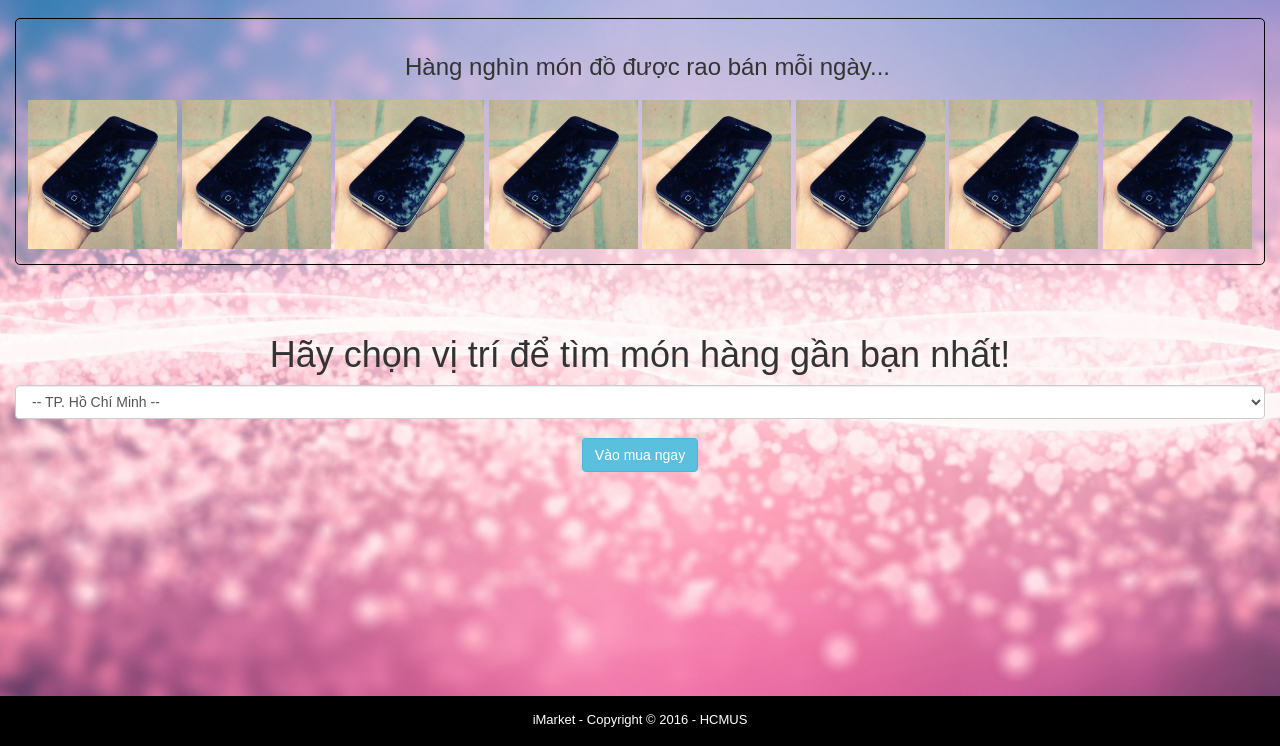
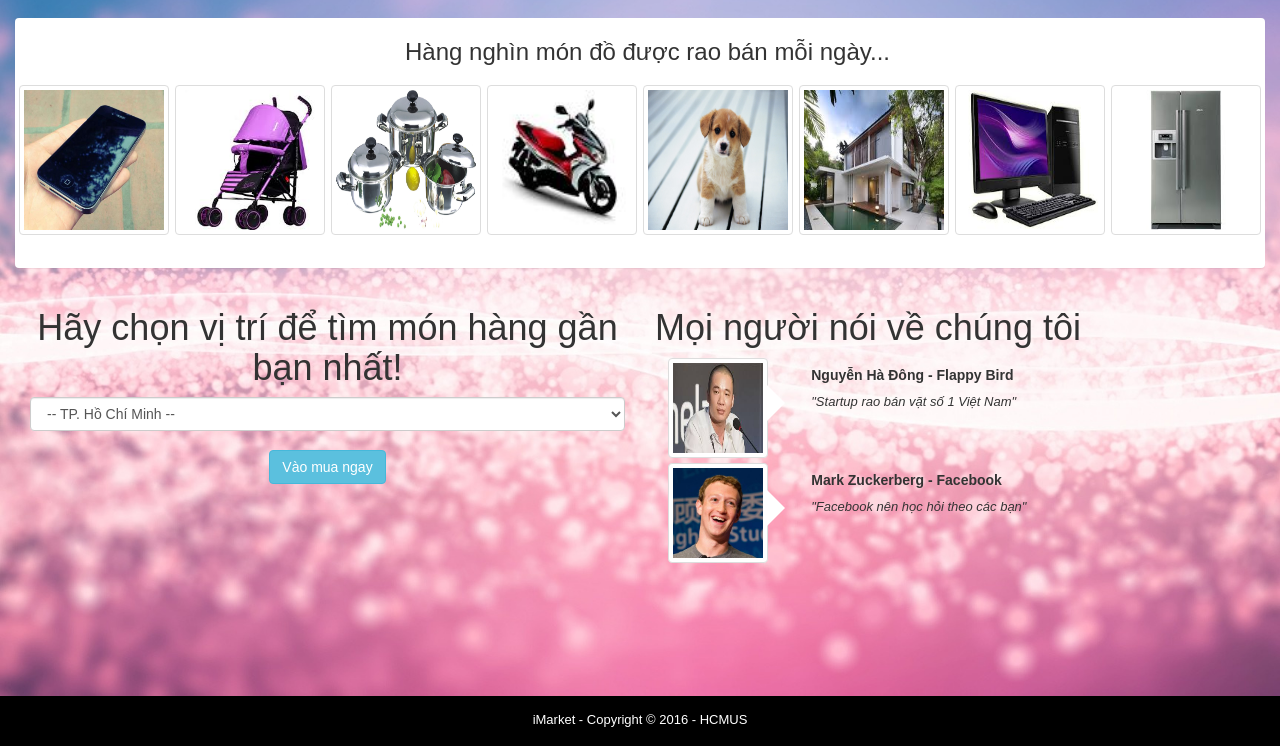
Before and after one commit to 1212087/Do-an, a website: page public/index.html in a window 1280 px wide. Shown: the part 54-800 px from the top of the page. Drawn offline with nearby package versions, Linux system fonts and the light colour scheme; some packages are replaced by stand-ins of ours.

Commit message:
thêm style cho welcome.html hoàn tất trang welcome.html thêm một số ảnh

```diff
--- a/public/css/style.css
+++ b/public/css/style.css
@@ -11,6 +11,37 @@ html, body {
 	box-sizing: border-box;
 }
 /*Phần định dạng css chung cho trang*/
+
+/* image 100x100 */
+.image-100 img {
+	width: 100px;
+	height: 100px;
+	max-width: 100px;
+	max-height: 100px;
+}
+/*image 150x150 */
+.image-150 img {
+	width: 150px;
+	height: 150px;
+	max-width: 150px;
+	max-height: 150px;
+}
+/*image 200x200*/
+.image-200 img {
+	width: 200px;
+	height: 200px;
+	max-width: 200px;
+	max-height: 200px;
+}
+/*image 250x250*/
+.image- img {
+	width: 200px;
+	height: 200px;
+	max-width: 200px;
+	max-height: 200px;
+}
+
+
 /*CSS định dạng kiểu ALIGN*/
 .center {
 	text-align: center;
@@ -129,7 +160,7 @@ html, body {
 		width: 49%;
 	}
 
-	#main-content {
+	.main-content {
 	}
 
 	.post {
@@ -200,13 +231,17 @@ html, body {
 	.image-category {
 		display: none;
 	}
+
+	.review-us {
+		display: none;
+	}
 	/*CSS định dạng khung Giá*/
 	.price {
 		color: red;
 	}
 }
 
-@media only screen and (min-width: 600px) and (max-width: 1023px)
+@media only screen and (min-width: 600px) and (max-width: 1024px)
 {
 	body {
 		font-size: 13px;
@@ -228,7 +263,6 @@ html, body {
 
 	.slogan {
 		margin: 0 auto;
-		padding-top: 50px;
 	}
 
 	.image-category {
@@ -239,12 +273,12 @@ html, body {
 
 	}
 	.image-category h3{
-		padding-left: 15px;
+		/*padding-left: 15px;*/
 	}
 
 	.image-category img{
-		width: 149px;
-		height: 149px;
+		width: 150px;
+		height: 150px;
 		-webkit-transition: width 0.7s;
 		-moz-transition: width 0.7s;
 		transition: width 0.7s;
@@ -262,13 +296,13 @@ html, body {
 		margin-top: 10px;
 	}
 	.image-category .images img:hover{
-		border: 1px solid yellow;
+		/*border: 1px solid yellow;*/
 		width: 160px;
 		height: 160px;
 	}
 }
 
-@media only screen and (min-width: 1024px)
+@media only screen and (min-width: 1025px)
 {
 	body {
 		font-size: 13px;
@@ -287,29 +321,24 @@ html, body {
 	.menu {
 		float: right;
 	}
-
+	.main-content{
+		/*padding-top: 50px;*/
+	}
 	.slogan {
 		margin: 0 auto;
-		padding-top: 50px;
 	}
 
 	.image-category {
-		border: 1px black solid;
+		/*border: 1px black solid;
 		border-radius: 5px;
-		/*margin: 0px 5px 0px 5px;*/
-		padding: 15px 10px 15px 10px;
+		margin: 0px 5px 0px 5px;
+		padding: 15px 10px 15px 10px;*/
+		width: 100%;
+		height: 250px;
 
 	}
 	.image-category h3{
 		padding-left: 15px;
-	}
-
-	.image-category img{
-		width: 149px;
-		height: 149px;
-		-webkit-transition: transform 1s ease;
-		-moz-transition: transform 1s ease;
-		transition: transform 1s ease;
 	}
 
 	.image-category .images {
@@ -320,13 +349,71 @@ html, body {
 	.image-category .image {
 		margin-top: 10px;
 	}
-	.image-category .images img:hover{
-		border: 3px solid yellow;
-		border-radius: 5px;
-		width: 160px;
-		height: 160px;
-		-moz-transform:scale(1.1);
-		-webkit-transform:scale(1.1);
-		transform:scale(1.1);
+
+	.image-category .images img{
+		width: 150px;
+		height: 150px;
+		-webkit-transition: transform 1s ease;
+		-moz-transition: transform 1s ease;
+		transition: transform 1s ease;
+		position: relative;
 	}
+
+	.image-category .image:hover img{
+		/*width: 160px;
+		height: 160px;*/
+		-moz-transform:scale(1.2);
+		-webkit-transform:scale(1.2);
+		transform:scale(1.2);
+	}
+
+	.image-category .image:hover span.roll {
+		visibility: visible;
+		-moz-transform:scale(1.2);
+		-webkit-transform:scale(1.2);
+		transform:scale(1.2);
+	}
+	.review-content {
+		margin-bottom: 5px;
+	}
+	.avatar {
+		position: relative;
+
+	}
+	.avatar::after {
+		content: '';
+		position: absolute;
+		width: 0;
+		height: 0;
+		border: 20px solid;
+		border-left-color: #fff;
+		border-right-color: transparent;
+		border-top-color: transparent;
+		border-bottom-color: transparent;
+		top: 25%;
+		left: 80%;
+	}
+
+	span.roll{
+		height: 50px;
+		position: absolute;
+		width: 150px;
+		visibility: hidden;
+		z-index: 1000;
+		margin-top: 110px;
+		-webkit-transition: transform 1s ease;
+		-moz-transition: transform 1s ease;
+		transition: transform 1s ease;
+		color: black;
+		background: #F1F1F1;
+		opacity: 0.9;
+	}
+
+
+	/*.arrow {
+		width: 0;
+		height: 0;
+		border: 20px solid;
+		border-left-color: white;
+	}*/
 }
--- a/public/index.html
+++ b/public/index.html
@@ -10,6 +10,7 @@
 		<link rel="stylesheet" type="text/css" href="libs/bootstrap/dist/css/bootstrap.css">
 		<!-- Style -->
 		<link rel="stylesheet" type="text/css" href="css/style.css">
+		<link rel="stylesheet" href="libs/animate.css/animate.css">
 		<!-- HTML5 Shim and Respond.js IE8 support of HTML5 elements and media queries -->
 		<!-- WARNING: Respond.js doesn't work if you view the page via file:// -->
 		<!--[if lt IE 9]>
--- a/public/views/layout/welcome.html
+++ b/public/views/layout/welcome.html
@@ -2,43 +2,68 @@
 <div class="container-fluid">
 	<div class="row">
 		<div id="content">
-			<div class="image-category center">
+			<div class="image-category center panel">
 				<h3>Hàng nghìn món đồ được rao bán mỗi ngày...</h3>
 				<div class="images">
-					<div class="image">
-						<a href=""><img src="img/images/1.jpg" alt=""></a>
+					<div class="image center">
+						<a href="">
+							<span class="roll"><h4>Điện Thoại</h4></span>
+							<img class="img-thumbnail" src="img/images/1.jpg" alt="" title="Điện Thoại">
+						</a>
 					</div>
-					<div class="image">
-						<a href=""><img src="img/images/1.jpg" alt=""></a>
+					<div class="image center">
+						<a href="" >
+							<span class="roll"><h4>Mẹ và Bé</h4></span>
+							<img class="img-thumbnail" src="img/categories/me-be.jpg" alt="">
+						</a>
 					</div>
-					<div class="image">
-						<a href=""><img src="img/images/1.jpg" alt=""></a>
+					<div class="image center">
+						<a href="">
+							<span class="roll"><h4>Gia Dụng</h4></span>
+							<img class="img-thumbnail" src="img/categories/gia-dung.jpg" alt="">
+						</a>
 					</div>
-					<div class="image">
-						<a href=""><img src="img/images/1.jpg" alt=""></a>
+					<div class="image center">
+						<a href="">
+							<span class="roll"><h4>Xe</h4></span>
+							<img class="img-thumbnail" src="img/categories/xe.jpg" alt="">
+						</a>
 					</div>
-					<div class="image">
-						<a href=""><img src="img/images/1.jpg" alt=""></a>
+					<div class="image center">
+						<a href="">
+							<span class="roll"><h4>Thú Cưng</h4></span>
+							<img class="img-thumbnail" src="img/categories/thu-cung.jpg" alt="">
+						</a>
 					</div>
-					<div class="image">
-						<a href=""><img src="img/images/1.jpg" alt=""></a>
+					<div class="image center">
+						<a href="">
+							<span class="roll"><h4>Nhà Cửa</h4></span>
+							<img class="img-thumbnail" src="img/categories/nha-cua.jpg" alt="">
+						</a>
 					</div>
-					<div class="image">
-						<a href=""><img src="img/images/1.jpg" alt=""></a>
+					<div class="image center">
+						<a href="">
+							<span class="roll"><h4>Công Nghệ</h4></span>
+							<img class="img-thumbnail" src="img/categories/cong-nghe.jpg" alt="">
+						</a>
 					</div>
-					<div class="image">
-						<a href=""><img src="img/images/1.jpg" alt=""></a>
+					<div class="image center">
+						<a href="">
+							<span class="roll"><h4>Điện Lạnh</h4></span>
+							<img class="img-thumbnail" src="img/categories/dien-lanh.jpg" alt="">
+						</a>
 					</div>
 				</div>
 			</div>
-			<div class="row slogan center">
+			<div class="main-content">
+				<div class="col-lg-6">
+					<div class="slogan center">
 						<div class="col">
 							<h1>Hãy chọn vị trí để tìm món hàng gần bạn nhất!</h1>
 						</div>
 					</div>
 
-			<div class="row">
-				<div class="col-sm-12 center">
+					<div class= "center">
 						<form action="" method="POST" class="form-horizontal" role="form">
 							<div class="form-group">
 								<div class="col-sm-12">
@@ -52,6 +77,29 @@
 						</form>
 					</div>
 				</div>
+				<div class="col-lg-6 review-us">
+					<h1>Mọi người nói về chúng tôi</h1>
+					<div class="row review-content">
+						 <div class="col-lg-3 avatar image-100 center slideInRight">
+							<img class="img-thumbnail" src="img/people/nguyen-ha-dong.jpg" alt="">
+						 </div>
+
+						 <div class="col-lg-9">
+							 <h5><b>Nguyễn Hà Đông - Flappy Bird</b></h5>
+							 <quote><i>"Startup rao bán vặt số 1 Việt Nam"</i></quote>
+						 </div>
+					</div>
+					<div class="row review-content">
+						 <div class="col-lg-3 avatar image-100 center">
+							 <img class="img-thumbnail" src="img/people/mark-zuckerberg.jpg" alt="">
+						 </div>
+						 <div class="col-lg-9">
+							 <h5><b>Mark Zuckerberg - Facebook</b></h5>
+							 <quote><i>"Facebook nên học hỏi theo các bạn"</i></quote>
 						 </div>
 					</div>
 				</div>
+			</div>
+		</div>
+	</div>
+</div>
```
Also changed, not shown: public/img/people/mark-zuckerberg.jpg (added), public/img/people/nguyen-ha-dong.jpg (added). Lines whose indentation alone changed are shown as unchanged.
